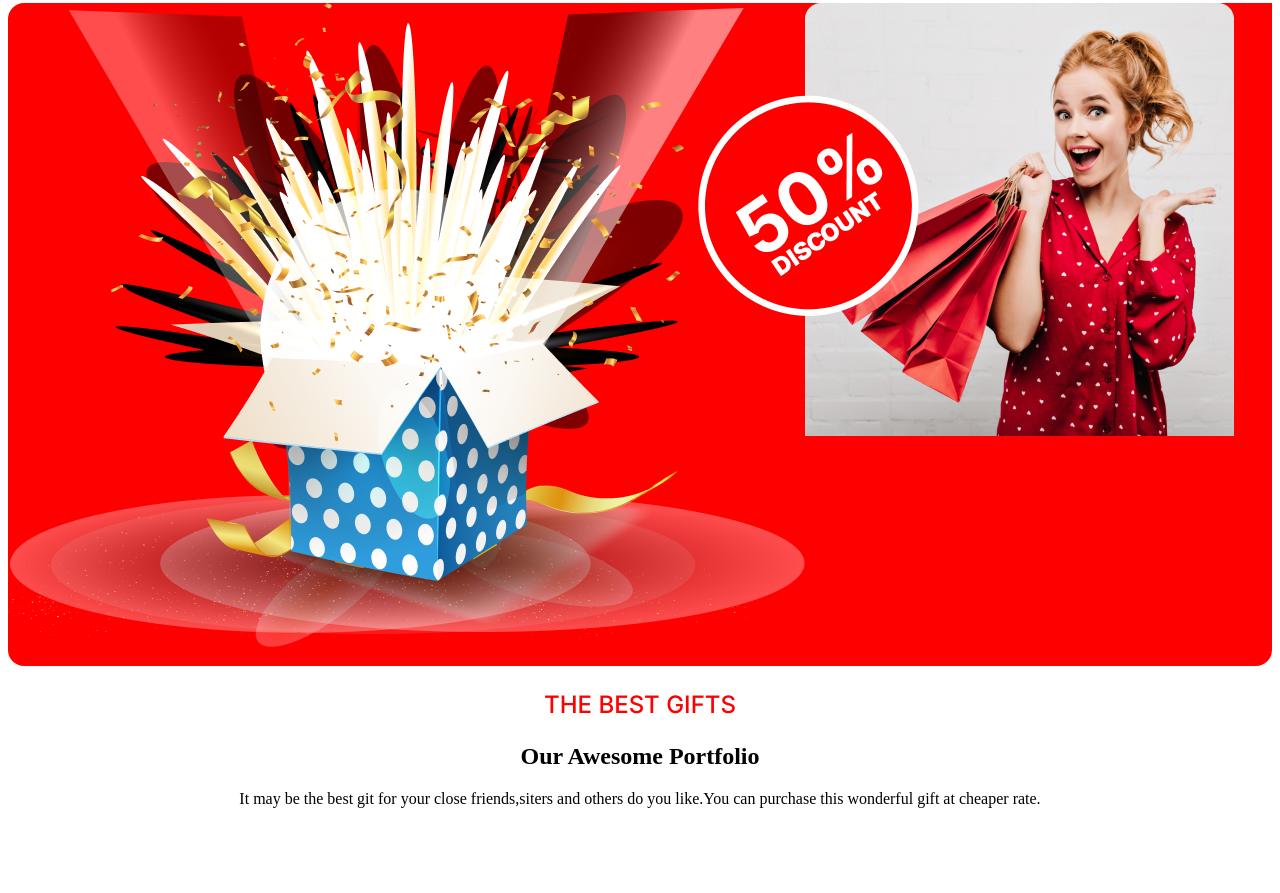
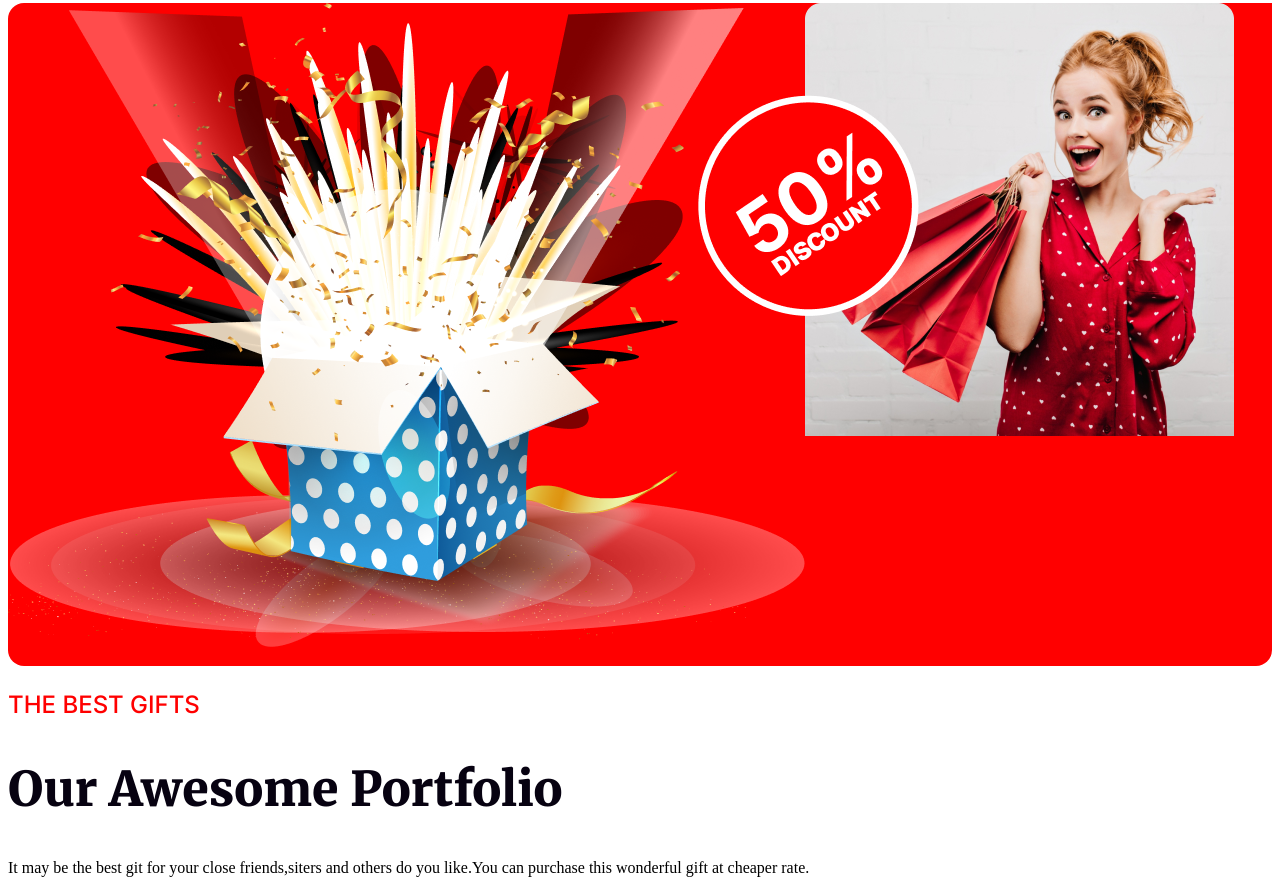
Before and after one commit to HridayMahmud/new-year-assignment, a plain HTML site: page index.html in a window 1280 px wide. Shown: the part 4462-5355 px from the top of the page. Before the commit the page ends 5286 px from the top, so only its background shows below. Drawn offline with Linux system fonts and the light colour scheme.

Commit message:
bestgift-title-style-added

```diff
--- a/style.css
+++ b/style.css
@@ -255,8 +255,8 @@ font-weight: 400;
 }
 .bestgift-section{
     max-width: 1320px;
-    margin: 0 auto;
-    text-align: center;
+   margin: 0 auto;
+    text-align: left;
 
 }
 .bestgift-head{
@@ -265,3 +265,9 @@ font-weight: 400;
     font-size: 24px;
     font-weight: 500;
 }
+.bestgift-title{
+    color: #070211;
+    font-family: Merriweather;
+    font-size: 48px;
+    font-weight: 900;
+}
```
